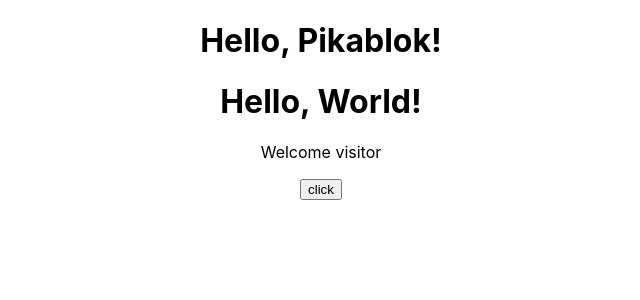
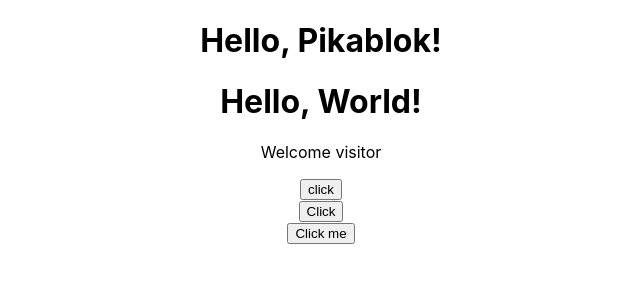
Before and after one commit to BenjaminC62/RoseQuartz-Spa, a React (Create React App) app: page / in a window 1280 px wide. Shown: the top 300 px of the page, without its empty margins (319-959 px from the left). Built offline with nearby package versions, Linux system fonts and the light colour scheme.

Commit message:
:memo: learn event handlers

```diff
--- a/src/App.js
+++ b/src/App.js
@@ -3,6 +3,8 @@
 import Greet from './components/Greet.js';
 import Welcome from './components/Welcome.js';
 import Mess from './components/Mess.js';
+import FunctionClick from './components/FunctionClick.js';
+import Click from './components/Click.js';
 
 function App() {
   return (
@@ -10,6 +12,8 @@
       <Greet name="Pikablok"/>
       <Welcome />
       <Mess />
+      <FunctionClick />
+      <Click />
     </div>
   );
 }
--- /dev/null
+++ b/src/components/Click.js
@@ -0,0 +1,19 @@
+import React, { Component } from 'react'
+
+class Click extends Component {
+
+    clickHandler(){
+        console.log('Button clicked')
+    }
+
+
+    render() {
+        return (
+        <div>
+            <button onClick={this.clickHandler}>Click me</button>
+        </div>
+        )
+    }
+}
+
+export default Click
--- /dev/null
+++ b/src/components/FunctionClick.js
@@ -0,0 +1,17 @@
+import React from 'react'
+
+//Goal => capture the click event
+
+function FunctionClick() {
+    function clickHandler(){
+        console.log('Button clicked')
+    }
+
+    return (
+        <div>
+            <button onClick={clickHandler} >Click</button>
+        </div>
+    )
+}
+
+export default FunctionClick
```
